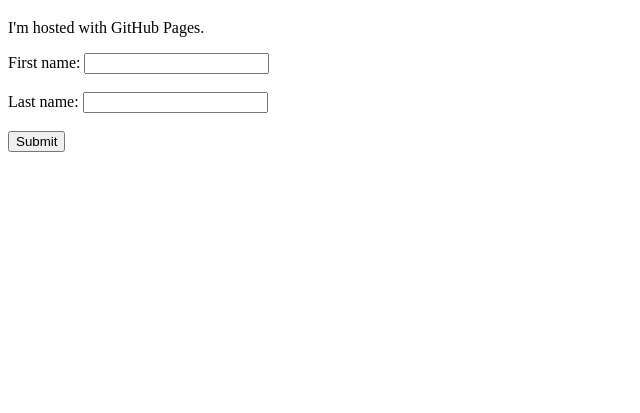
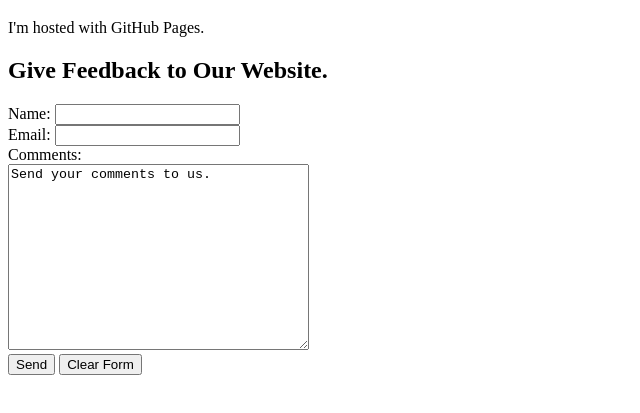
Before and after one commit to smfranksMBC/Week2, a plain HTML site: page index.html in a window 1280 px wide. Shown: the part 61-474 px from the top of the page, without its empty margins (0-640 px from the left). Drawn offline with Linux system fonts and the light colour scheme.

Commit message:
Update index.html

```diff
--- a/index.html
+++ b/index.html
@@ -4,13 +4,28 @@
 <body>
 <h1>Hello World</h1>
 <p>I'm hosted with GitHub Pages.</p>
-<form action="mailto:smfranks@gmail.com" method="get">
-    <label for="fname">First name:</label>
-    <input type="text" id="fname" name="fname"><br><br>
-    <label for="lname">Last name:</label>
-    <input type="text" id="lname" name="lname"><br><br>
-    <input type="submit" value="Submit">
-  </form>
+<h2>Give Feedback to Our Website.</h2>
+    <form action="mailto:smfranks@gmail.com" method="get" enctype="text/plain">
+      <div>
+        <label for="name">Name:
+          <input type="text" name="name" id="name" />
+        </label>
+      </div>
+      <div>
+        <label for="email">Email:
+          <input type="text" name="email" id="email" />
+        </label>
+      </div>
+      <div>
+        <label>Comments:</label>
+        <br />
+        <textarea name="comments" rows="12" cols="35">Send your comments to us.</textarea>
+      </div>
+      <div>
+        <input type="submit" name="submit" value="Send" />
+        <input type="reset" name="reset" value="Clear Form" />
+      </div>
+    </form>
 </form>
 </body>
 </html>
```
